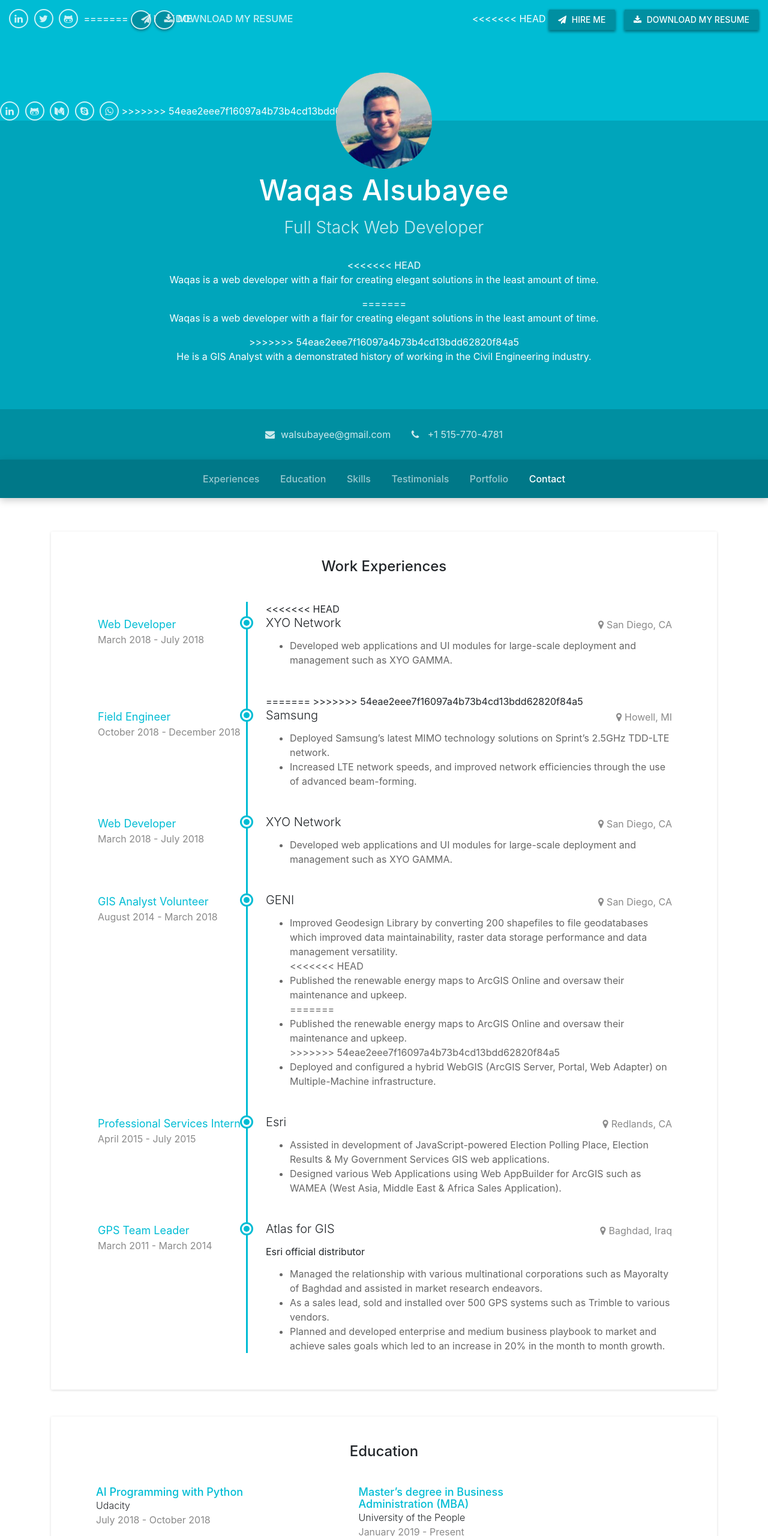
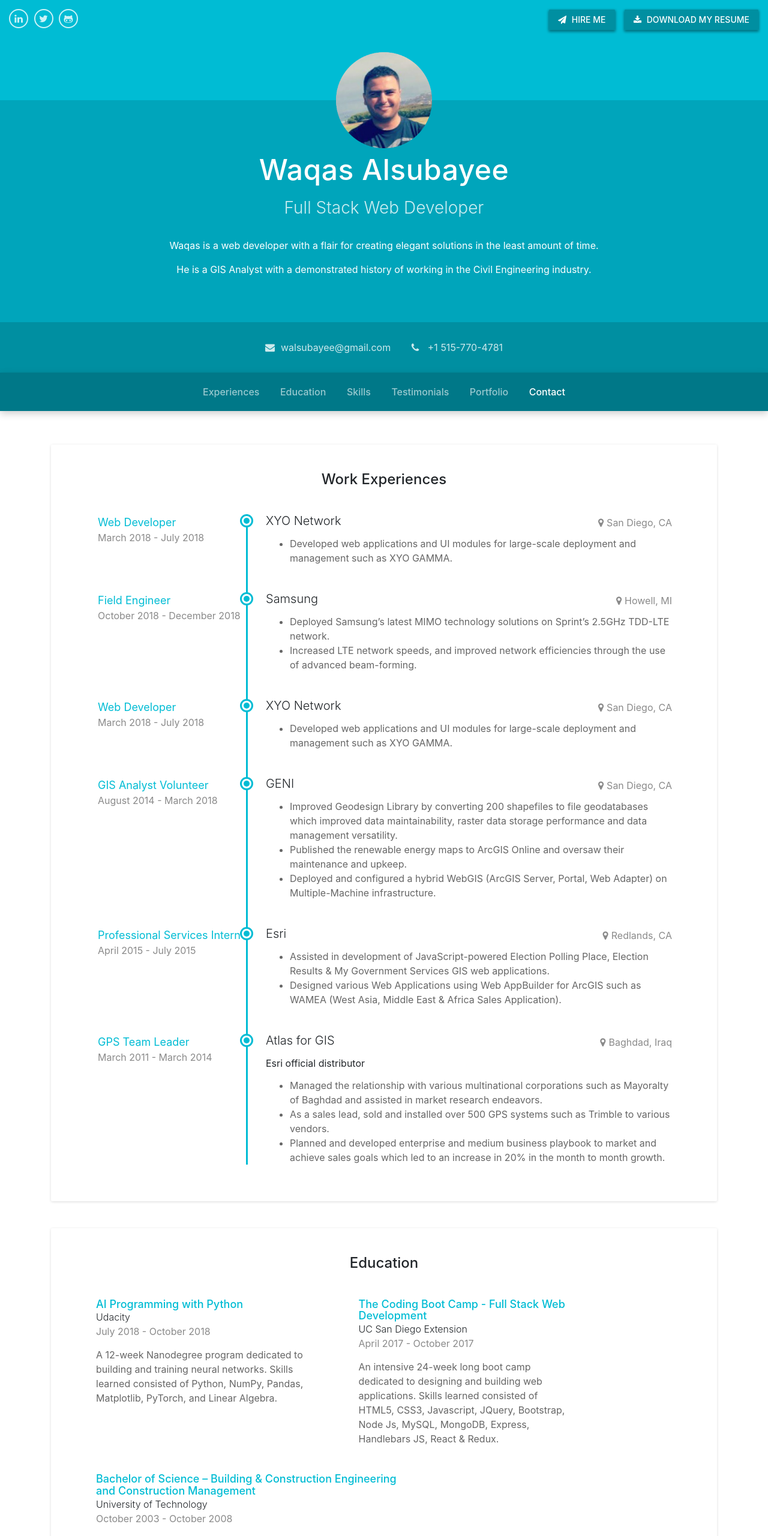
Before and after one commit to Waqas84/Waqas-Alsubayee-Portfolio, a website with bundled scripts: page index.html in a window 1280 px wide. Shown: the top 2560 px of the page at 60% size. Built offline with nearby package versions, Linux system fonts and the light colour scheme; files whose address does not match are found by name.

Commit message:
updated education section

```diff
--- a/index.html
+++ b/index.html
@@ -30,7 +30,6 @@
     <header class="header">
         <div class="top-bar container-fluid">
             <div class="actions">
-<<<<<<< HEAD
                 <a class="btn d-none d-md-inline-block" href="mailto:walsubayee@gmail.com" target="_blank"><i
                         class="fa fa-paper-plane" aria-hidden="true"></i> Hire Me</a>
                 <a class="btn" href="https://drive.google.com/file/d/1StnYXHDDOBzwNhs_OunaLZC29niWDS_6/view?usp=sharing"
@@ -47,19 +46,6 @@
                 <li class="list-inline-item"><a href="https://github.com/Waqas84" target="_blank"><i
                             class="fa fa-github-alt" aria-hidden="true"></i></a></li>
                 <!-- <li class="list-inline-item"><a href="#"><i class="fa fa-skype" aria-hidden="true"></i></a></li> -->
-=======
-                <a class="btn d-none d-md-inline-block" href="mailto:walsubayee@gmail.com" target="_blank"><i class="fa fa-paper-plane" aria-hidden="true"></i> Hire Me</a>
-                <a class="btn" href="https://drive.google.com/open?id=1Ukc8x_m9_Ekg6FqcZvLJQl5U2I2GuhFl" target="_blank"><i class="fa fa-download" aria-hidden="true"></i> Download My Resume</a>
-            </div>
-            <!--//actions-->
-            <ul class="social list-inline">
-                <li class="list-inline-item"><a href="https://www.linkedin.com/in/waqas-alsubayee?lipi=urn%3Ali%3Apage%3Ad_flagship3_profile_view_base%3BeMi15j3pRCa7ZYpopX4%2BYg%3D%3D" target="_blank"><i class="fa fa-linkedin" aria-hidden="true"></i></a></li>
-                <li class="list-inline-item"><a href="https://github.com/Waqas84" target="_blank"><i class="fa fa-github-alt" aria-hidden="true"></i></a></li>
-                <li class="list-inline-item"><a href="https://medium.com/@waqas_alsubayee" target="_blank"><i class="fa fa-medium" aria-hidden="true"></i></a></li>
-                <li class="list-inline-item"><a href="skype:waqas.alsubayee?userinfo" target="_blank"><i class="fa fa-skype" aria-hidden="true"></i></a></li>
-                <li class="list-inline-item"><a href="https://wa.me/15157704781" target="_blank"><i class="fa fa-whatsapp" aria-hidden="true"></i></a></li>
-                <!-- <li class="list-inline-item"><a href="https://wa.me/15157704781" target="_blank"><i class="fa fa-whatsapp" aria-hidden="true"></i></a></li> -->
->>>>>>> 54eae2eee7f16097a4b73b4cd13bdd62820f84a5
             </ul>
             <!--//social-->
         </div>
@@ -70,12 +56,8 @@
                 <h1 class="name">Waqas Alsubayee</h1>
                 <div class="title">Full Stack Web Developer</div>
                 <div class="profile">
-<<<<<<< HEAD
                     <p>Waqas is a web developer with a flair for creating elegant solutions in the least amount of time.
                     </p>
-=======
-                    <p>Waqas is a web developer with a flair for creating elegant solutions in the least amount of time.</p>
->>>>>>> 54eae2eee7f16097a4b73b4cd13bdd62820f84a5
                     <p>He is a GIS Analyst with a demonstrated history of working in the Civil Engineering industry.</p>
                 </div>
                 <!--//profile-->
@@ -121,7 +103,6 @@
             <h2 class="section-title">Work Experiences</h2>
             <div class="timeline">
                 <!--//item-->
-<<<<<<< HEAD
                 <div class="item">
                     <div class="work-place">
                         <h3 class="place">XYO Network</h3>
@@ -142,8 +123,6 @@
                     <!--//job-desc-->
                 </div>
                 <!--//item-->
-=======
->>>>>>> 54eae2eee7f16097a4b73b4cd13bdd62820f84a5
                 <div class="item">
                         <div class="work-place">
                             <h3 class="place">Samsung</h3>
@@ -200,12 +179,8 @@
                                 improved data maintainability, raster data storage performance and data management
                                 versatility.
                             </li>
-<<<<<<< HEAD
                             <li>Published the renewable energy maps to ArcGIS Online and oversaw their maintenance and
                                 upkeep.</li>
-=======
-                            <li>Published the renewable energy maps to ArcGIS Online and oversaw their maintenance and upkeep.</li>
->>>>>>> 54eae2eee7f16097a4b73b4cd13bdd62820f84a5
                             <li>Deployed and configured a hybrid WebGIS (ArcGIS Server, Portal, Web Adapter) on
                                 Multiple-Machine infrastructure.</li>
                         </ul>
@@ -269,36 +244,6 @@
         <section id="education-section" class="education-section section">
             <h2 class="section-title">Education</h2>
             <div class="row">
-                <!--//item-->
-                <div class="item col-12 col-md-5">
-                    <div class="item-inner">
-                        <h3 class="degree">AI Programming with Python</h3>
-                        <div class="education-body">
-                            Udacity
-                        </div>
-                        <!--//education-body-->
-                        <div class="time">July 2018 - October 2018</div>
-                        <div class="desc">
-                            A 12-week Nanodegree program dedicated to building and training neural networks. Skills
-                            learned consisted of Python, NumPy, Pandas, Matplotlib, PyTorch, and Linear Algebra.
-                        </div>
-                    </div>
-                    <!--//item-inner-->
-                </div>
-                <div class="item col-12 col-md-5">
-                            <div class="item-inner">
-                                <h3 class="degree">Master’s degree in Business Administration (MBA)</h3>
-                                <div class="education-body">
-                                    University of the People
-                                </div>
-                                <!--//education-body-->
-                                <div class="time">January 2019 - Present</div>
-                                <!-- <div class="desc">
-                                    An intensive 24-week long boot camp dedicated to designing and building web applications. Skills learned consisted of HTML5, CSS3, Javascript, JQuery, Bootstrap, Node Js, MySQL, MongoDB, Express, Handlebars JS, React & Redux.
-                                </div> -->
-                            </div>
-                            <!--//item-inner-->
-                </div>
                  <!--//item-->
                  <div class="item col-12 col-md-5">
                         <div class="item-inner">
@@ -553,12 +498,8 @@
                             <!-- <div class="action"><a href="#">View on Github</a></div> -->
                         </div>
                         <!--//content-->
-<<<<<<< HEAD
                         <a class="link-mask" href="https://github.com/Waqas84/Image-Classifier-Udacity"
                             target="_blank"></a>
-=======
-                        <a class="link-mask" href="https://github.com/Waqas84/Image-Classifier-Udacity" target="_blank"></a>
->>>>>>> 54eae2eee7f16097a4b73b4cd13bdd62820f84a5
                     </div>
                     <!--//item-inner-->
                 </div>
@@ -679,12 +620,9 @@
                         <!-- <li><i class="fa fa-check" aria-hidden="true"></i> UI development</li>
                         <li><i class="fa fa-check" aria-hidden="true"></i> UX prototyping</li> -->
                     </ul>
-<<<<<<< HEAD
                     <p>Email: <a href="mailto:walsubayee@gmail.com">walsubayee@gmail.com</a> or call me at <a
                             href="tel:5157704781">+1 515-7704781</a></p>
-=======
                     <p>Email: <a href="mailto:walsubayee@gmail.com">walsubayee@gmail.com</a> or call me at <a href="tel:5157704781">+1 515-770-4781</a></p>
->>>>>>> 54eae2eee7f16097a4b73b4cd13bdd62820f84a5
                     <ul class="social list-inline">
                         <li class="list-inline-item"><a href="https://www.linkedin.com/in/waqas-alsubayee/"
                                 target="_blank"><i class="fa fa-linkedin" aria-hidden="true"></i></a></li>
```
